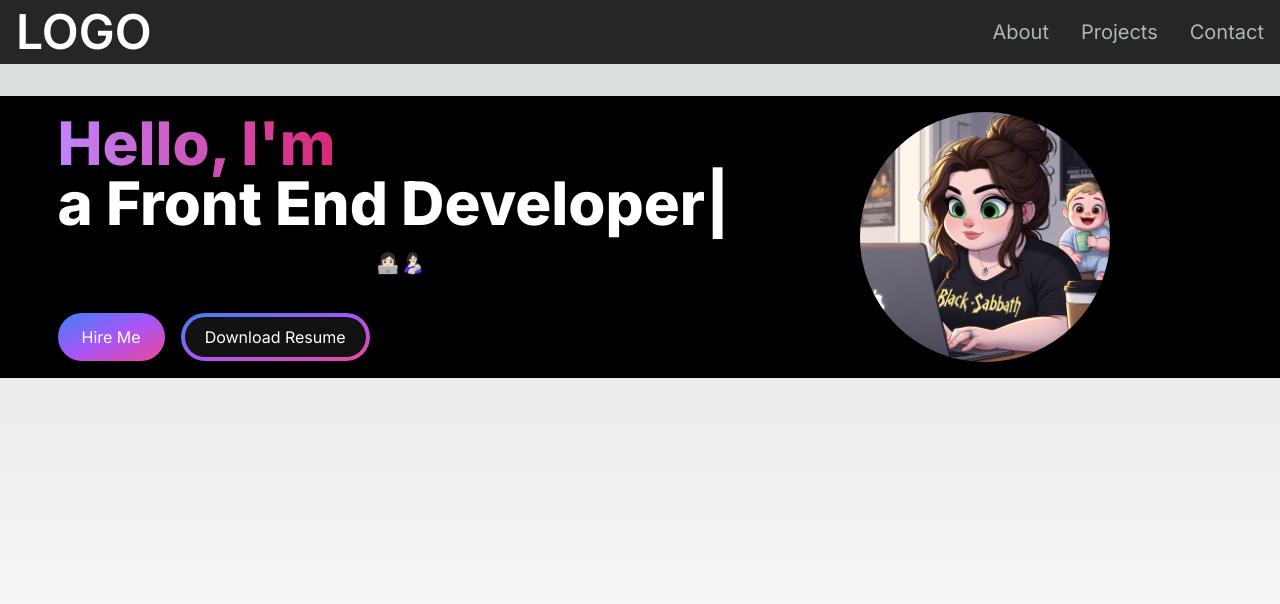
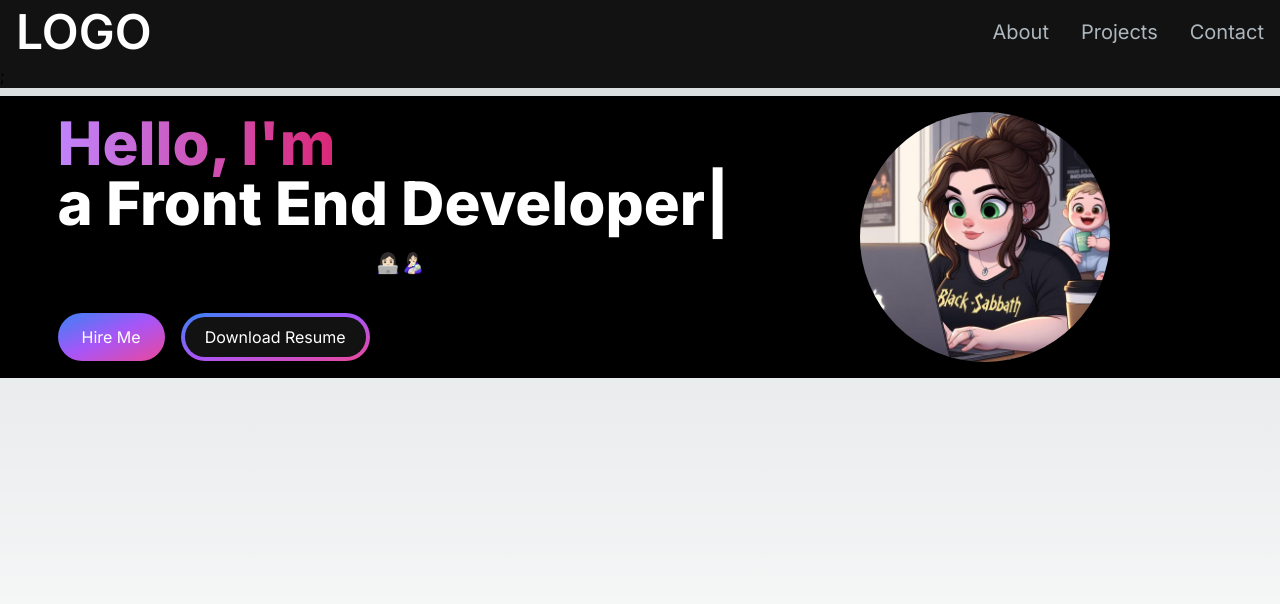
Before and after one commit to Jedikay/next-portfolio, a Next.js app: page / in a window 1280 px wide. Shown: the top 604 px of the page. Built offline with nearby package versions, Linux system fonts and the light colour scheme.

Commit message:
init setup

```diff
--- a/src/app/components/Navbar.jsx
+++ b/src/app/components/Navbar.jsx
@@ -24,7 +24,7 @@
   const [navbarOpen, setNavbarOpen] = useState(false);
 
   return (
-    <nav className="fixed top-0 left-0 right-0 z-10 bg-[#121212] bg-opacity-90">
+    <nav className="fixed top-0 left-0 right-0 z-10 bg-[#121212] bg-opacity-100">
       <div className="flex flex-wrap items-center justify-between px-4 py-2 mx-auto">
         <Link
           href={"/"}
@@ -49,7 +49,7 @@
             </button>
           )}
         </div>
-        <div className="hidden menu md:block md:w-auto" id="navbar">
+        <div className="hidden menu md:block md:w-auto" id="Navbar">
           <ul className="flex p-4 mt-0 md:p-0 md:flex-row md:space-x-8">
             {navLinks.map((link, index) => (
               <li key={index}>
@@ -59,6 +59,7 @@
           </ul>
         </div>
       </div>
+      {navbarOpen ? <MenuOverlay links={navLinks} /> : null};
     </nav>
   );
 };
```
